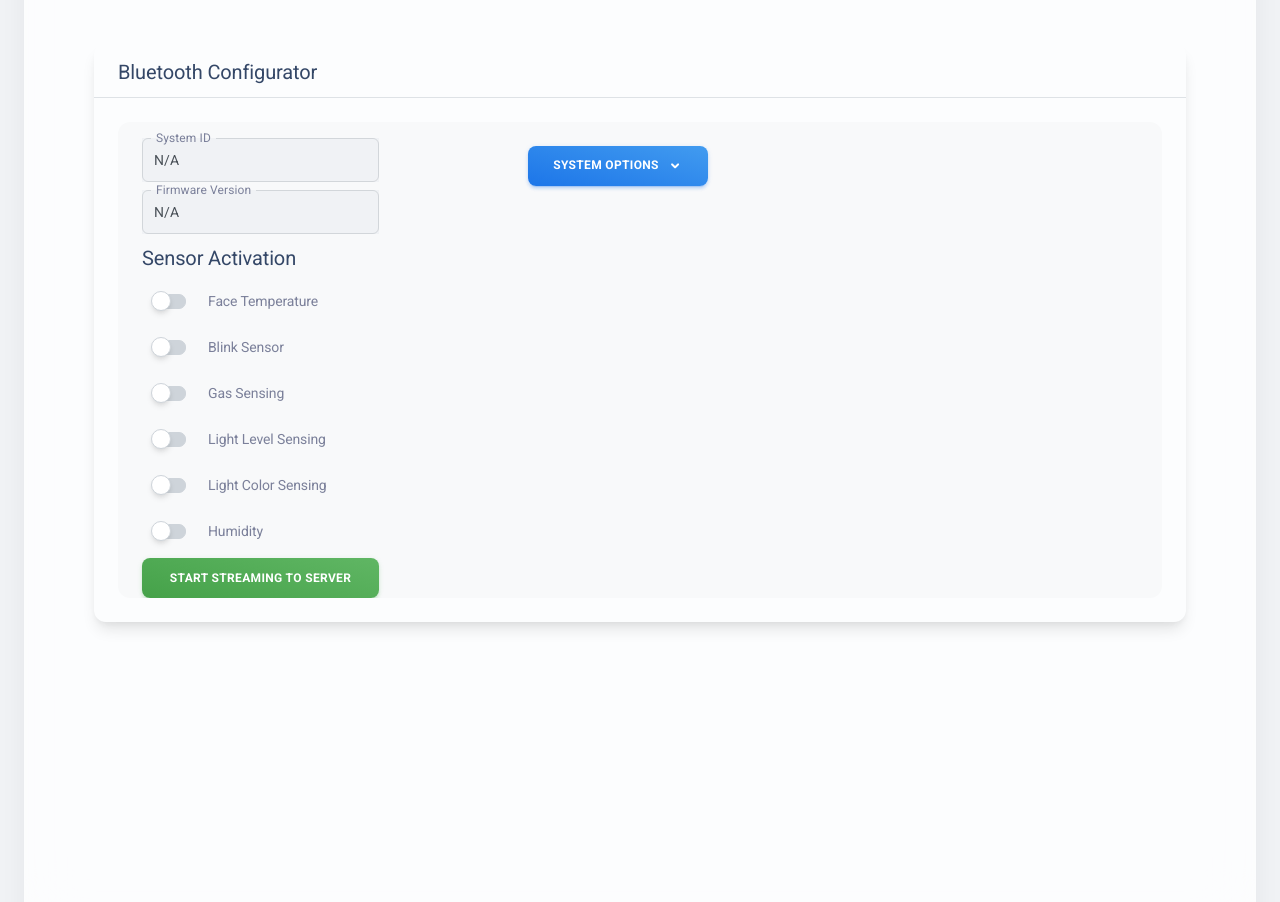
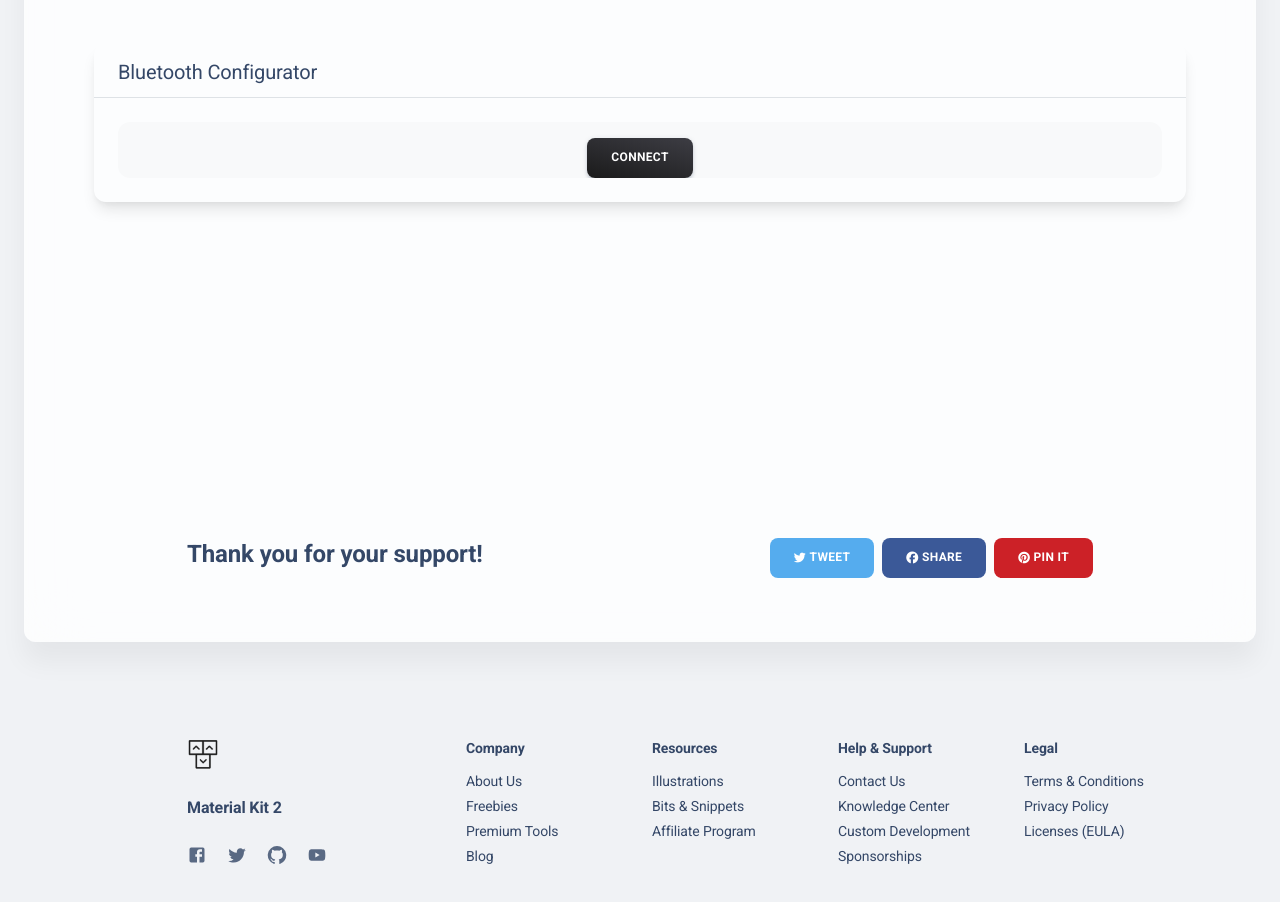
Before and after one commit to mammothbane/airspec, a React (Create React App) app: page /presentation in a window 1280 px wide. Shown: the part 1080-1982 px from the top of the page. Built offline with nearby package versions, Linux system fonts and the light colour scheme.

Commit message:
updated setBlueGreenMode to send packet to glasses

```diff
--- a/package.json
+++ b/package.json
@@ -5,7 +5,7 @@
   "author": "Creative Tim",
   "license": "See license in https://www.creative-tim.com/license",
   "description": "React version of Material Kit 2 by Creative Tim",
-  "homepage": "https://demos.creative-tim.com/material-kit-react/#/",
+  "homepage": ".",
   "bugs": {
     "url": "https://github.com/creativetimofficial/ct-material-kit-react/issues"
   },
--- a/src/bluetooth/buttons/index.js
+++ b/src/bluetooth/buttons/index.js
@@ -80,8 +80,8 @@ function ButtonsBluetooth() {
       <Container>
           <Grid container xs={12} xm={12} lg={12}
     sx={{ textAlign: "left", my: 1, mx: "auto", px: 0.75 }}/>
-        {/* {isConnected ? ( */}
-        {true ? (
+        {isConnected ? (
+        // {true ? (
           // <Grid container justifyContent="left">
           // <Grid
           // container
--- a/src/hooks/useAirSpecInterface.ts
+++ b/src/hooks/useAirSpecInterface.ts
@@ -196,7 +196,7 @@ export const useAirSpecInterface = (): AirSpec => {
     packet.set(header);
     packet.set(payload, header.length);
     console.log(packet);
-    // txCharacteristic?.writeValue(packet);
+    txCharacteristic?.writeValue(packet);
   };
 
   const setBlueLight = () => {
```
